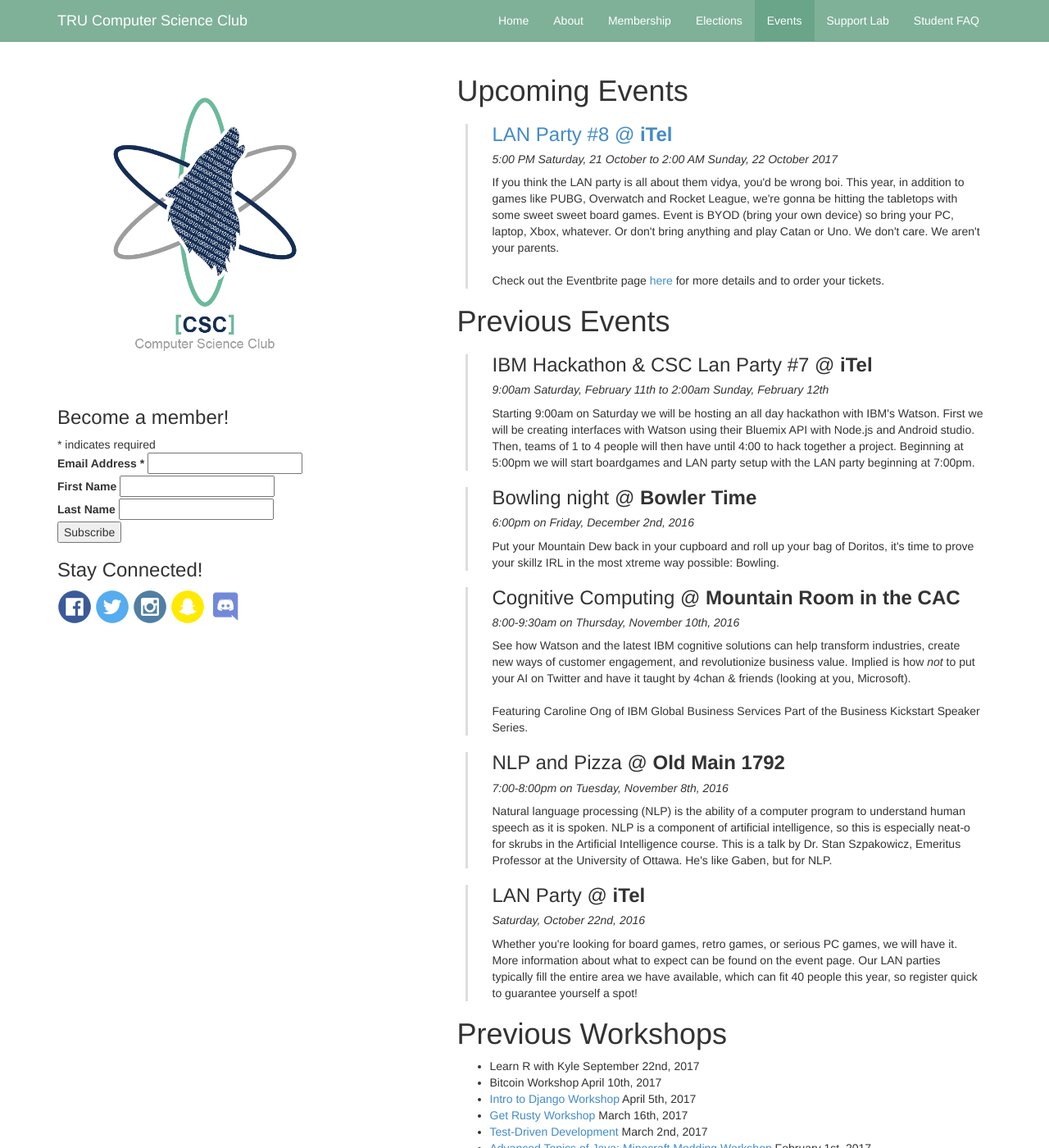
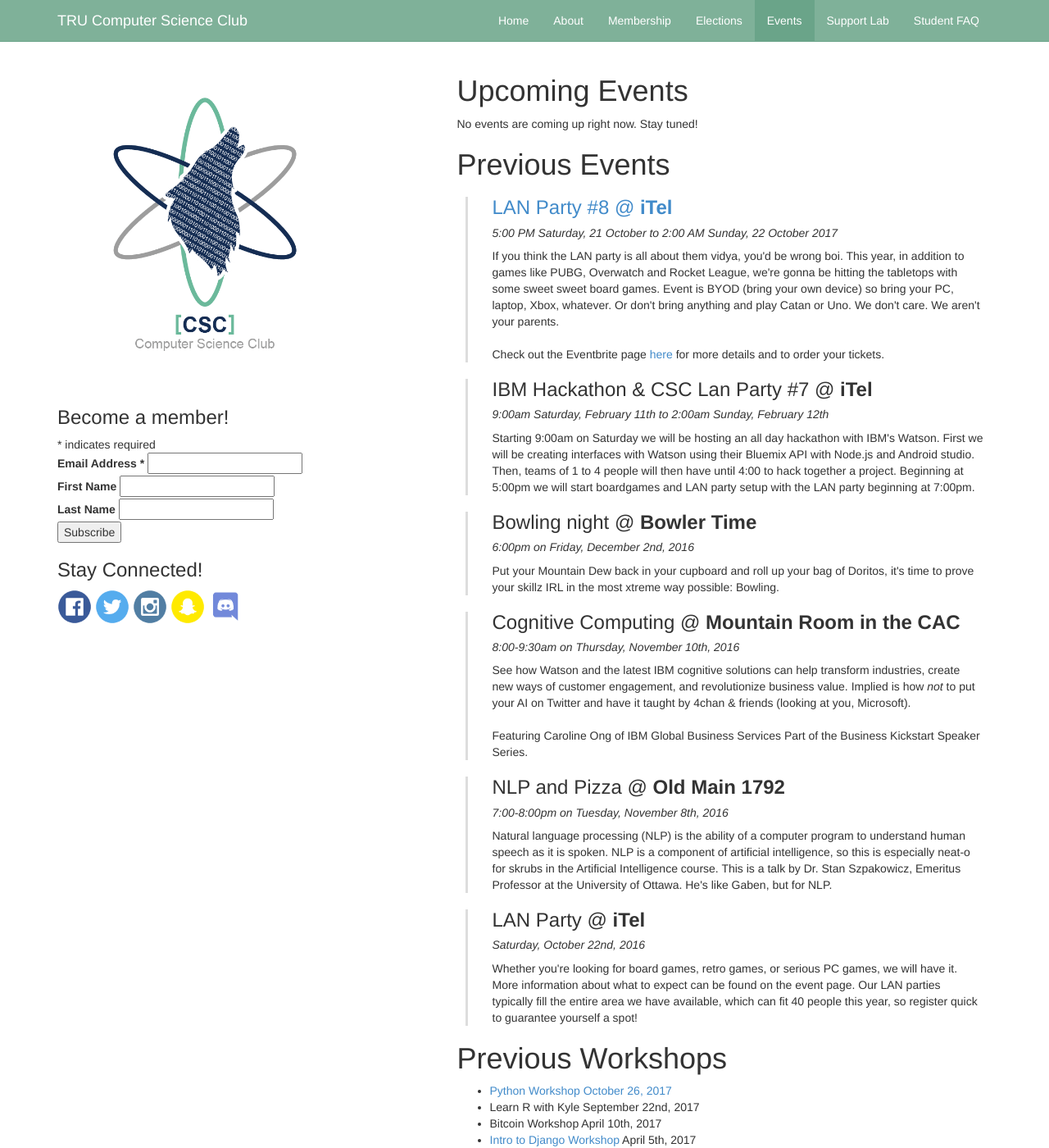
Before and after one commit to trucsclub/trucsclub.github.io, a Jekyll site: the page built from events.html, in a window 1280 px wide and 1400 px high. Shown: the whole window at 82% size. Built offline with Jekyll 4.4.1, drawn with Linux system fonts in a browser that asks for light colours; nearby versions of some CDN libraries; comment, search, counter and statistics services are not loaded.

Commit message:
Updated events page.

```diff
--- a/events.html
+++ b/events.html
@@ -4,6 +4,11 @@ title: Events
 active: events
 ---
 <h1>Upcoming Events</h1>
+<div class="event-list">
+    No events are coming up right now. Stay tuned!
+</div>
+
+<h1>Previous Events</h1>
 <div class="event-list">
     <div class="event">
         <a href="https://cslanparty.eventbrite.ca"><h3>LAN Party #8 @ <b>iTel</b></h3></a>
@@ -12,10 +17,6 @@ active: events
         Event is BYOD (bring your own device) so bring your PC, laptop, Xbox, whatever. Or don't bring anything and play Catan or Uno. We don't care. We aren't your parents.<br /><br />
         Check out the Eventbrite page <a href="https://cslanparty.eventbrite.ca">here</a> for more details and to order your tickets.
     </div>
-</div>
-
-<h1>Previous Events</h1>
-<div class="event-list">
     <div class="event">
         <h3>IBM Hackathon &amp; CSC Lan Party #7 @ <b>iTel</b></h3>
         <h5>9:00am Saturday, February 11th to 2:00am Sunday, February 12th</h5>
@@ -53,6 +54,7 @@ active: events
 </div>
 <h1>Previous Workshops</h1>
 <ul>
+    <li><a href="https://github.com/marcolussetti/python4data2017">Python Workshop October 26, 2017</a></li>
     <li>Learn R with Kyle September 22nd, 2017</li>
     <li>Bitcoin Workshop April 10th, 2017</li>
     <li><a href="http://marcolussetti.com/workshops/django2017/">Intro to Django Workshop</a> April 5th, 2017</li>
```
